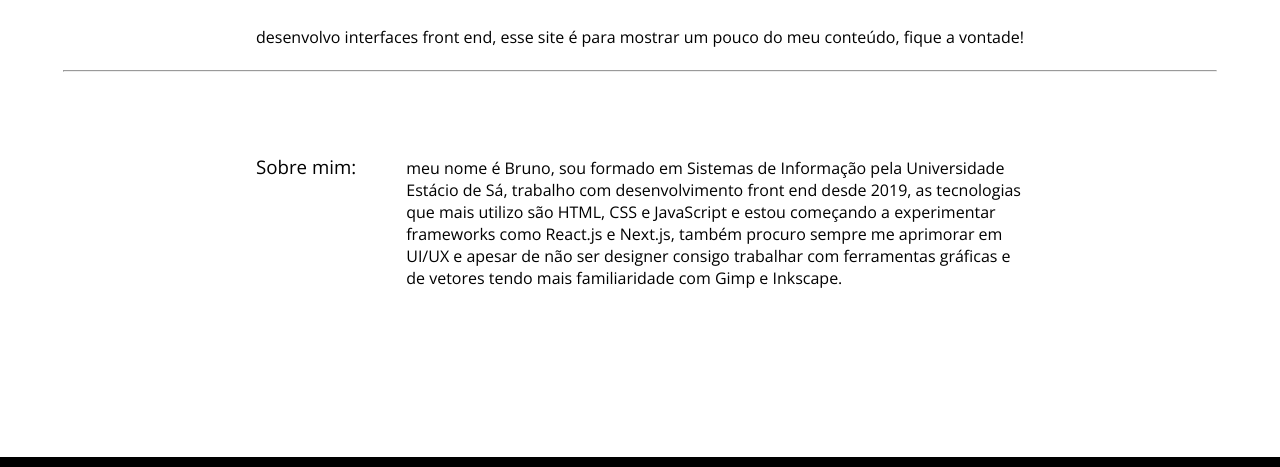
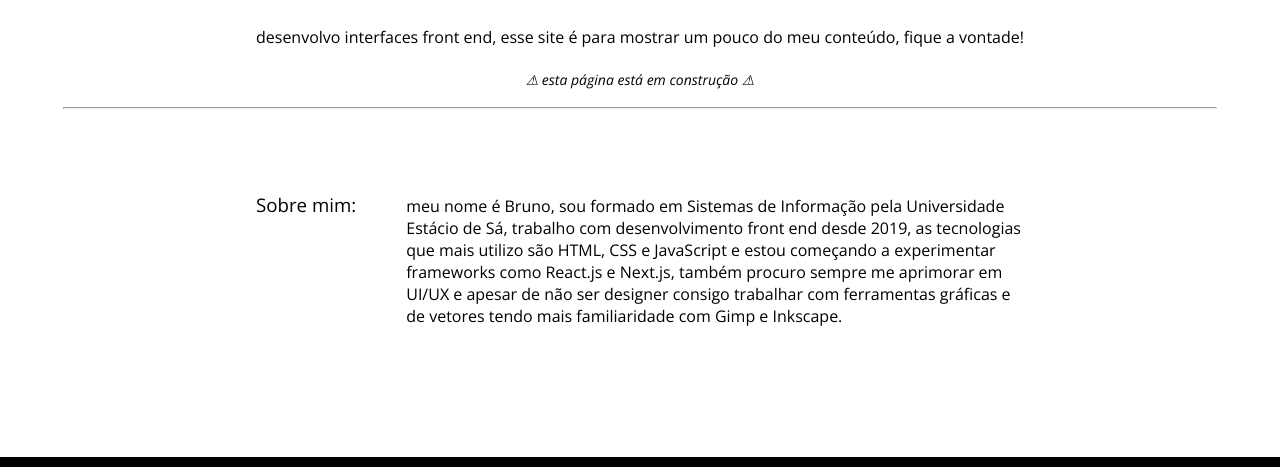
Before and after one commit to brunolitore/portfolio, a plain HTML site: page index.html in a window 1280 px wide. Shown: the part 279-746 px from the top of the page. Drawn offline with nearby package versions, Linux system fonts and the light colour scheme.

Commit message:
adicionado aviso de página em construção

```diff
--- a/assets/css/style.css
+++ b/assets/css/style.css
@@ -44,6 +44,10 @@ h1 {
 }
 h3, h4 {
     font-weight: 100;
+}
+.warning {
+    font-style: italic;
+    font-size: 14px;
 }
 hr {
     width: 70%;
--- a/index.html
+++ b/index.html
@@ -27,6 +27,7 @@
         <section id="welcome-section" class="header">
             <h1>Oi, me chamo Bruno</h1>
             <h4>desenvolvo interfaces front end, esse site é para mostrar um pouco do meu conteúdo, fique a vontade!</h4>
+            <h4 class="warning">⚠ esta página está em construção ⚠</h4>
             <hr>
         </section>
         <div class="about-me">
```
